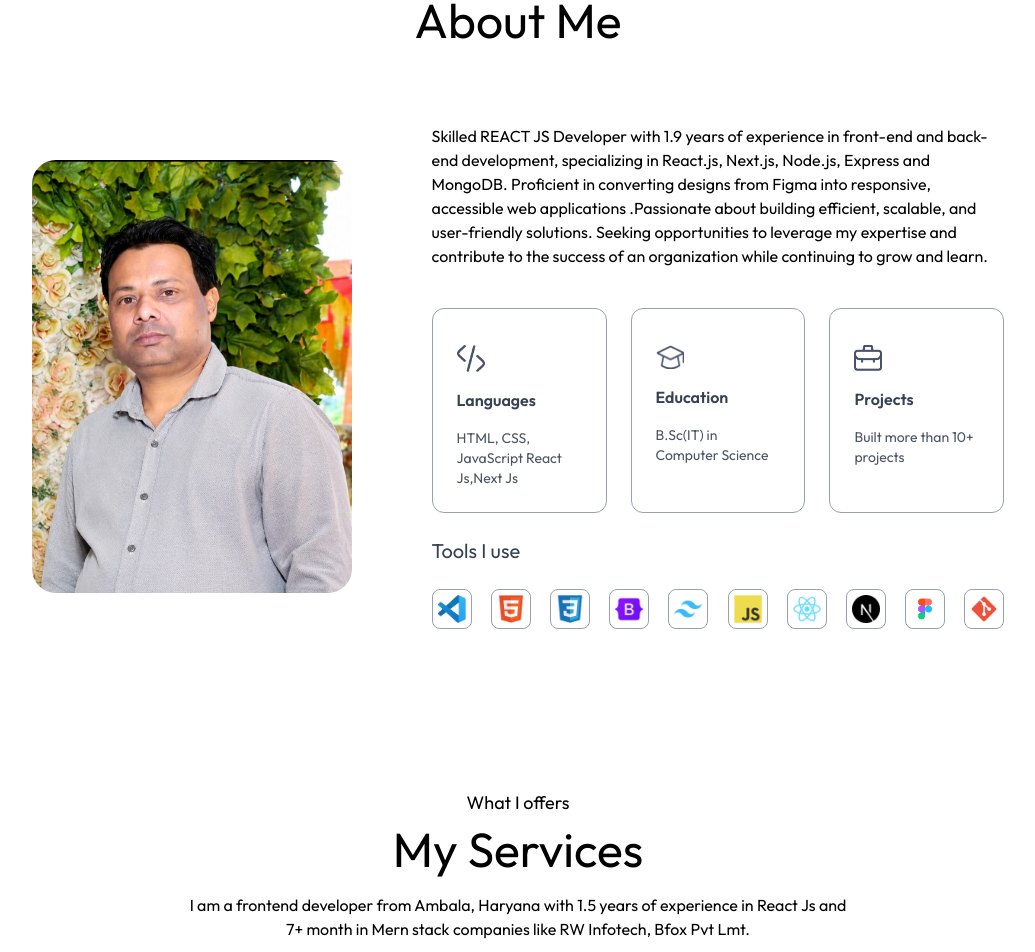
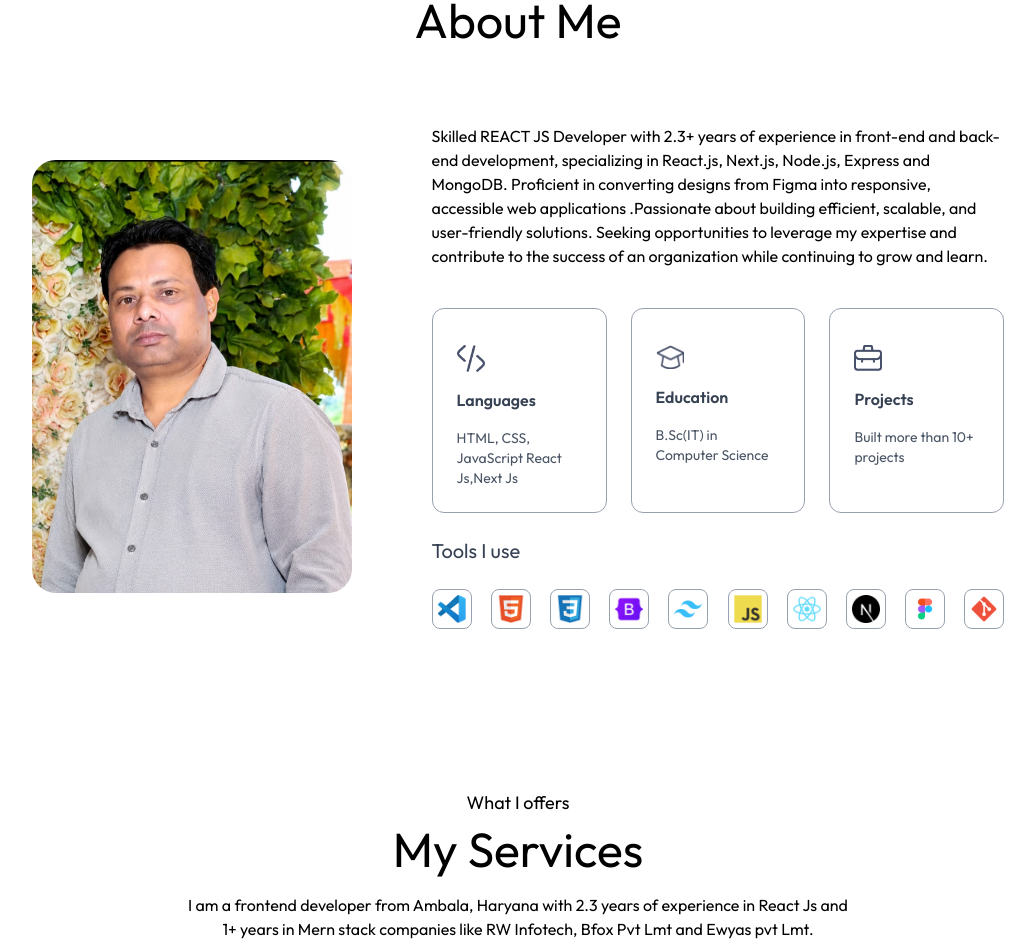
Before and after one commit to jollyvivek/nextjs_portfolio, a Next.js app: page / in a window 1280 px wide. Shown: the part 880-1832 px from the top of the page, without its empty margins (122-1157 px from the left). Built offline with nearby package versions, Linux system fonts and the light colour scheme; a web font is replaced by a local one.

Commit message:
add changes about and services

```diff
--- a/components/About.jsx
+++ b/components/About.jsx
@@ -12,7 +12,7 @@ const About = () => {
             <Image src={assets.user_image} className='w-full rounded-3xl' alt='user'/>
         </div>
         <div className='flex-1'>
-                <p className='mb-10 max-w-2xl font-Ovo'>Skilled REACT JS Developer with 1.9 years of experience in front-end and back-end development, specializing in React.js,
+                <p className='mb-10 max-w-2xl font-Ovo'>Skilled REACT JS Developer with 2.3+ years of experience in front-end and back-end development, specializing in React.js,
                     Next.js, Node.js, Express and MongoDB. Proficient in converting designs from Figma into responsive, accessible web
                      applications .Passionate about building efficient, scalable, and user-friendly solutions. Seeking opportunities to
                      leverage my expertise and contribute to the success of an organization while continuing to grow and learn.
--- a/components/Services.jsx
+++ b/components/Services.jsx
@@ -7,8 +7,8 @@ const Services = () => {
     <div id='services' className='w-full px-[12%] py-10 scroll-mt-20' >
       <h4 className='text-center mb-2 text-lg'>What I offers</h4>
       <h2 className='text-center text-5xl'>My Services</h2>
-      <p className='max-w-2xl mx-auto mt-5 mb-12 text-center'>I am a frontend developer from Ambala, Haryana with 1.5 years of experience in React Js and 7+ month in Mern stack
-      companies like RW Infotech, Bfox Pvt Lmt.</p>
+      <p className='max-w-2xl mx-auto mt-5 mb-12 text-center'>I am a frontend developer from Ambala, Haryana with 2.3 years of experience in React Js and 1+ years in Mern stack
+      companies like RW Infotech, Bfox Pvt Lmt and Ewyas pvt Lmt.</p>
         <div className='grid grid-cols-auto   gap-6 my-10 md:grid-cols-3'>
             {serviceData.map(({icon,title,description,link},index)=>(
                 <div key={index} className=' border border-gray-400 rounded-lg px-8 py-12 hover:shadow-black cursor-pointer hover:bg-blue-100 hover:-translate-y-1 duration-300'>
```
